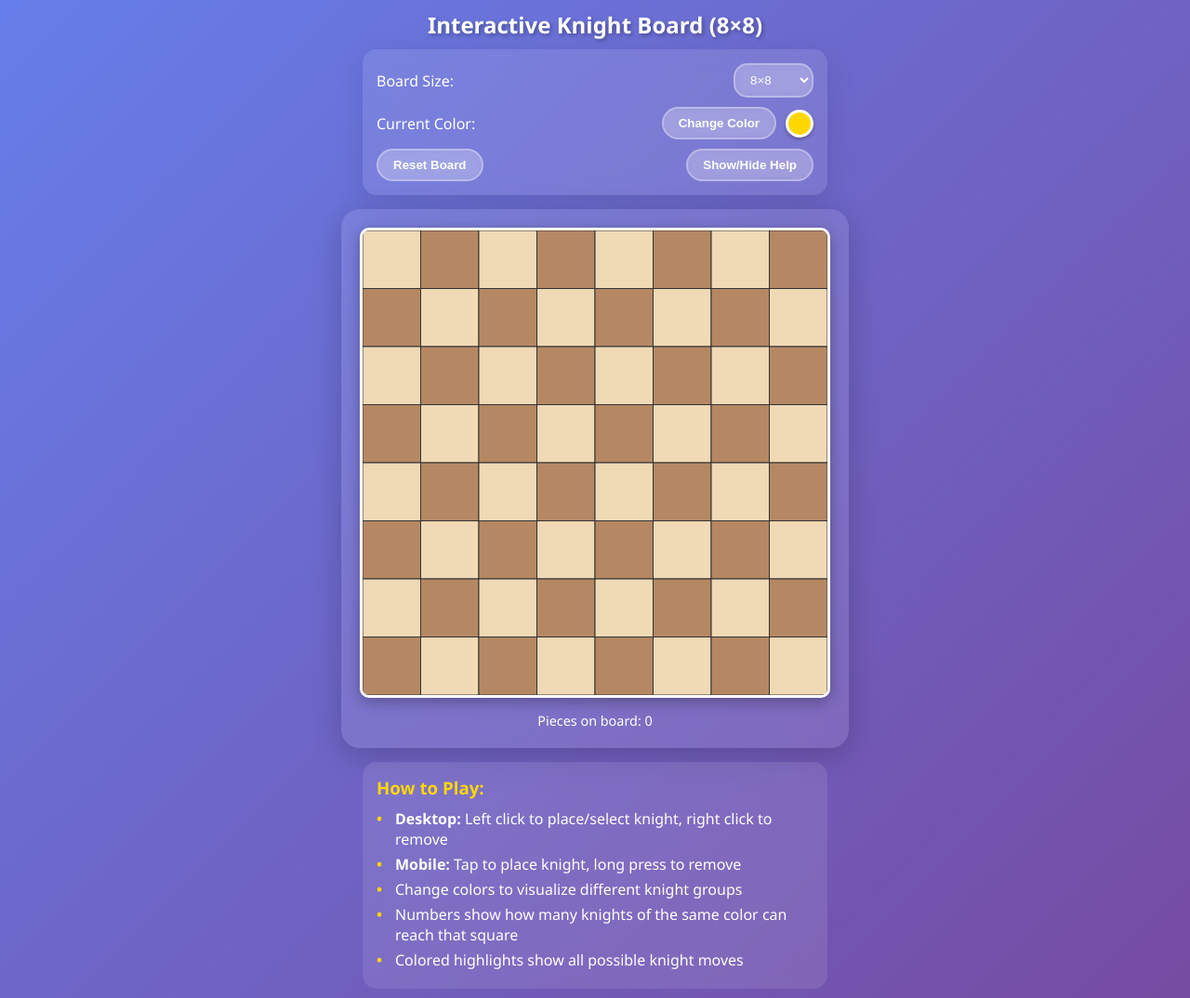
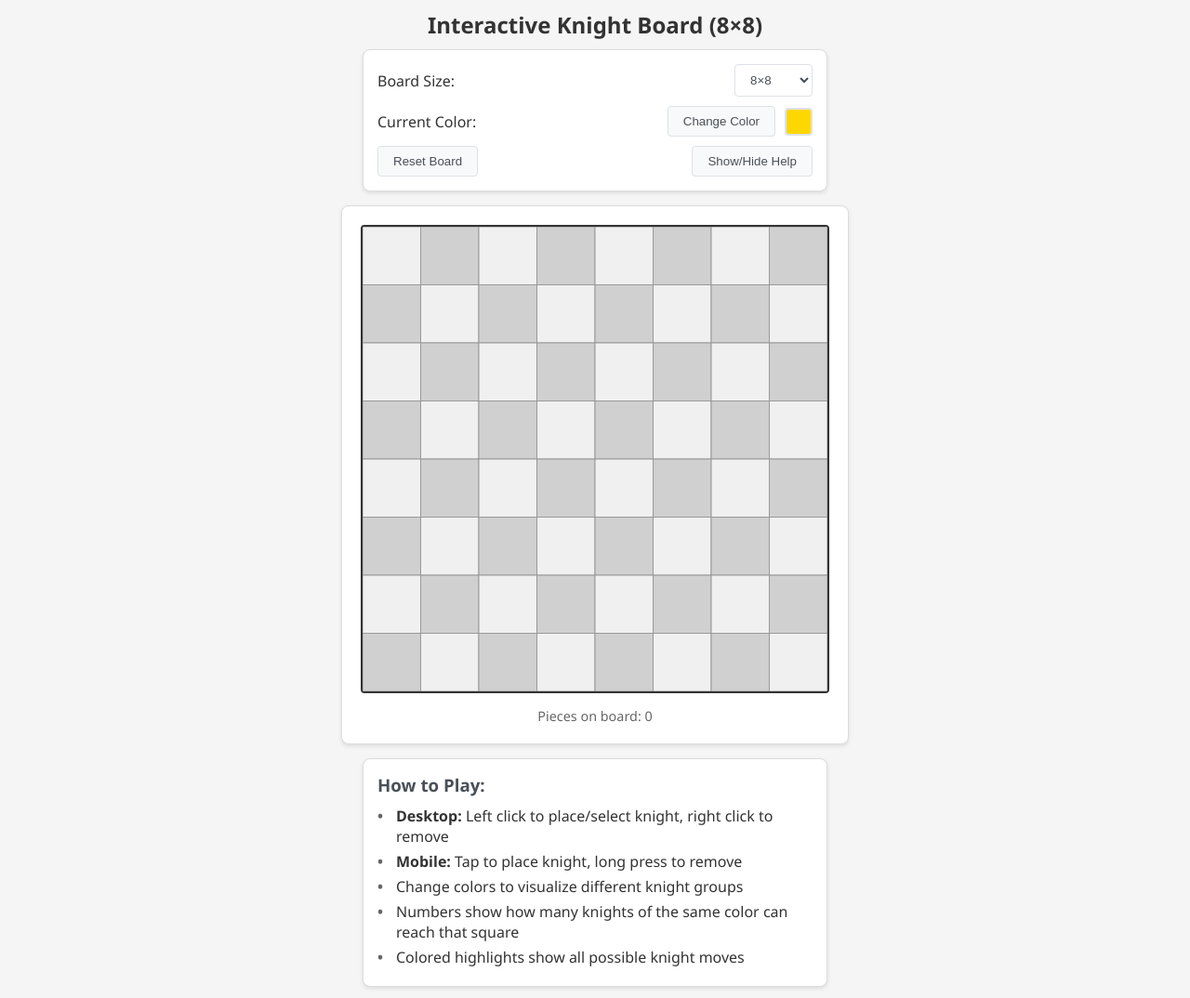
Before and after one commit to WravenWatanabe/Interactive-Knight-Board, a plain HTML site: page index.html in a window 1280 px wide. Shown: the whole page at 93% size. Drawn offline with Linux system fonts and the light colour scheme.

Commit message:
Update index.html
UI update

```diff
--- a/index.html
+++ b/index.html
@@ -13,7 +13,7 @@
 
         body {
             font-family: 'Segoe UI', Tahoma, Geneva, Verdana, sans-serif;
-            background: linear-gradient(135deg, #667eea 0%, #764ba2 100%);
+            background: #f5f5f5;
             min-height: 100vh;
             display: flex;
             flex-direction: column;
@@ -22,21 +22,20 @@
         }
 
         h1 {
-            color: white;
+            color: #333;
             text-align: center;
             margin-bottom: 10px;
             font-size: 1.5rem;
-            text-shadow: 2px 2px 4px rgba(0,0,0,0.3);
         }
 
         .controls {
-            background: rgba(255,255,255,0.1);
-            border-radius: 15px;
+            background: white;
+            border: 1px solid #ddd;
+            border-radius: 8px;
             padding: 15px;
             margin-bottom: 15px;
-            color: white;
-            backdrop-filter: blur(10px);
-            box-shadow: 0 8px 32px rgba(0,0,0,0.1);
+            color: #333;
+            box-shadow: 0 2px 4px rgba(0,0,0,0.1);
             width: 100%;
             max-width: 500px;
         }
@@ -55,89 +54,85 @@
         }
 
         button {
-            background: rgba(255,255,255,0.2);
-            border: 2px solid rgba(255,255,255,0.3);
-            color: white;
+            background: #f8f9fa;
+            border: 1px solid #dee2e6;
+            color: #495057;
             padding: 8px 16px;
-            border-radius: 25px;
+            border-radius: 4px;
             cursor: pointer;
-            transition: all 0.3s ease;
-            font-weight: bold;
-            backdrop-filter: blur(5px);
+            transition: all 0.2s ease;
+            font-weight: normal;
         }
 
         button:hover {
-            background: rgba(255,255,255,0.3);
-            transform: translateY(-2px);
-            box-shadow: 0 4px 8px rgba(0,0,0,0.2);
+            background: #e9ecef;
+            border-color: #adb5bd;
         }
 
         button:active {
-            transform: translateY(0);
+            background: #dee2e6;
         }
 
         select {
-            background: rgba(255,255,255,0.2);
-            border: 2px solid rgba(255,255,255,0.3);
-            color: white;
+            background: white;
+            border: 1px solid #dee2e6;
+            color: #495057;
             padding: 8px 12px;
-            border-radius: 15px;
+            border-radius: 4px;
             cursor: pointer;
-            backdrop-filter: blur(5px);
         }
 
         select option {
-            background: #4a5568;
-            color: white;
+            background: white;
+            color: #495057;
         }
 
         .color-indicator {
             display: inline-block;
             width: 30px;
             height: 30px;
-            border-radius: 50%;
-            border: 3px solid white;
+            border-radius: 4px;
+            border: 2px solid #dee2e6;
             margin-left: 10px;
-            box-shadow: 0 2px 4px rgba(0,0,0,0.3);
         }
 
         .game-container {
-            background: rgba(255,255,255,0.1);
-            border-radius: 20px;
+            background: white;
+            border: 1px solid #ddd;
+            border-radius: 8px;
             padding: 20px;
-            backdrop-filter: blur(10px);
-            box-shadow: 0 8px 32px rgba(0,0,0,0.2);
+            box-shadow: 0 2px 4px rgba(0,0,0,0.1);
         }
 
         canvas {
-            border: 3px solid white;
-            border-radius: 10px;
+            border: 2px solid #333;
+            border-radius: 4px;
             cursor: pointer;
-            box-shadow: 0 4px 16px rgba(0,0,0,0.3);
             touch-action: none;
         }
 
         .stats {
-            color: white;
+            color: #666;
             text-align: center;
             margin-top: 10px;
             font-size: 0.9rem;
         }
 
         .instructions {
-            background: rgba(255,255,255,0.1);
-            border-radius: 15px;
+            background: white;
+            border: 1px solid #ddd;
+            border-radius: 8px;
             padding: 15px;
             margin-top: 15px;
-            color: white;
-            backdrop-filter: blur(10px);
+            color: #333;
+            box-shadow: 0 2px 4px rgba(0,0,0,0.1);
             width: 100%;
             max-width: 500px;
         }
 
         .instructions h3 {
             margin-bottom: 10px;
-            color: #ffd700;
+            color: #495057;
         }
 
         .instructions ul {
@@ -155,7 +150,7 @@
             content: "•";
             position: absolute;
             left: 0;
-            color: #ffd700;
+            color: #666;
             font-weight: bold;
         }
 
@@ -480,10 +475,10 @@
                         const x = col * this.cellSize;
                         const y = row * this.cellSize;
 
-                        this.ctx.fillStyle = (row + col) % 2 === 0 ? '#f0d9b5' : '#b58863';
+                        this.ctx.fillStyle = (row + col) % 2 === 0 ? '#f0f0f0' : '#d0d0d0';
                         this.ctx.fillRect(x, y, this.cellSize, this.cellSize);
 
-                        this.ctx.strokeStyle = '#333';
+                        this.ctx.strokeStyle = '#999';
                         this.ctx.lineWidth = 1;
                         this.ctx.strokeRect(x, y, this.cellSize, this.cellSize);
                     }
```
